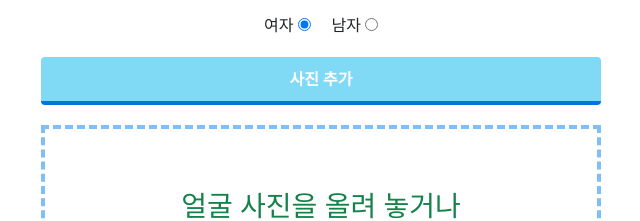
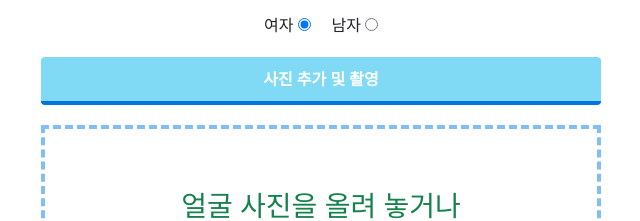
Before and after one commit to goodnet77/animalface, a plain HTML site: page index.html in a window 1280 px wide. Shown: the part 139-360 px from the top of the page, 319-959 px from the left. Drawn offline with nearby package versions, Linux system fonts and the light colour scheme; a script that the page names is missing.

Commit message:
Update index.html

```diff
--- a/index.html
+++ b/index.html
@@ -58,7 +58,7 @@
 
         <div class="file-upload">
             <!-- 사진 올리기 전 -->
-            <button class="file-upload-btn" type="button" onclick="$('.file-upload-input').trigger( 'click' )">사진 추가</button>
+            <button class="file-upload-btn" type="button" onclick="$('.file-upload-input').trigger( 'click' )">사진 추가 및 촬영</button>
             <div class="image-upload-wrap">
                 <input class="file-upload-input" type="file"
                     onchange="readURL(this);" accept="image/*" />
```
